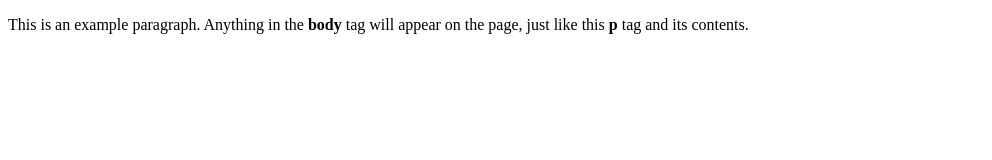
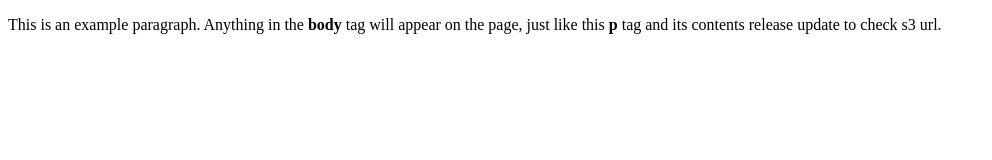
Before and after one commit to sandipgit1116/pipeline-git-s3, a plain HTML site: page index.html in a window 1280 px wide. Shown: the whole page, without its empty margins (0-992 px from the left). Drawn offline with Linux system fonts and the light colour scheme.

Commit message:
pull request

```diff
--- a/index.html
+++ b/index.html
@@ -4,6 +4,6 @@
     <title>This is the title of the webpage!</title>
   </head>
   <body>
-    <p>This is an example paragraph. Anything in the <strong>body</strong> tag will appear on the page, just like this <strong>p</strong> tag and its contents.</p>
+    <p>This is an example paragraph. Anything in the <strong>body</strong> tag will appear on the page, just like this <strong>p</strong> tag and its contents release update to check s3 url.</p>
   </body>
 </html>
```
